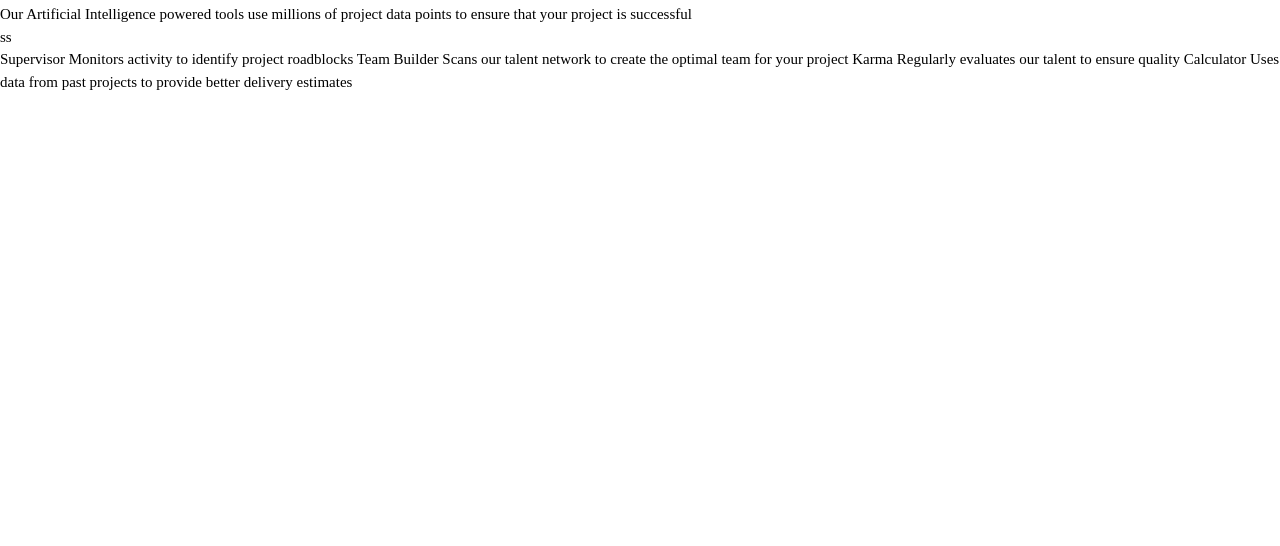
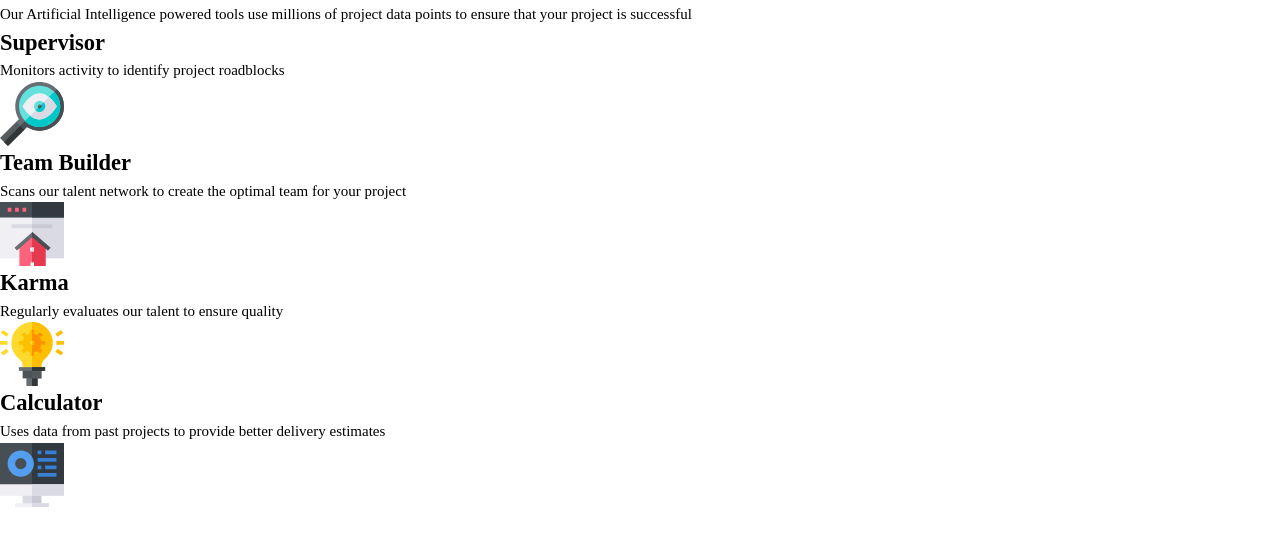
Before and after one commit to Flammendeingo-85/FourCards, a plain HTML site: page index.html in a window 1280 px wide. Shown: the part 42-588 px from the top of the page. Drawn offline with Linux system fonts and the light colour scheme.

Commit message:
refactor(html): add <h2>, <p> content to main section

```diff
--- a/index.html
+++ b/index.html
@@ -22,47 +22,32 @@
         <div class="layout-grid">
           <div class="col">
             <div class="card_1">
-              <h2></h2>ss
-              <p></p>
-              <img src="" alt="">
+              <h2>Supervisor</h2>
+              <p> Monitors activity to identify project roadblocks</p>
+              <img src="/images/icon-supervisor.svg" alt="">
             </div>
           </div>
           <div class="col">
             <div class="card_2">
-              <h2></h2>
-              <p></p>
-              <img src="" alt="">
+              <h2>Team Builder</h2>
+              <p>Scans our talent network to create the optimal team for your project</p>
+              <img src="/images/icon-team-builder.svg" alt="">
             </div>
             <div class="card_3">
-              <h2></h2>
-              <p></p>
-              <img src="" alt="">
+              <h2>Karma</h2>
+              <p>Regularly evaluates our talent to ensure quality</p>
+              <img src="/images/icon-karma.svg" alt="">
             </div>
           </div>
           <div class="col">
             <div class="card_4">
-              <h2></h2>
-              <p></p>
-              <img src="" alt="">
+              <h2>Calculator</h2>
+              <p>Uses data from past projects to provide better delivery estimates</p>
+              <img src="/images/icon-calculator.svg" alt="">
             </div>
           </div>
         </div>
       </div>
     </main>
-
-
-
-
-    Supervisor
-    Monitors activity to identify project roadblocks
-
-    Team Builder
-    Scans our talent network to create the optimal team for your project
-
-    Karma
-    Regularly evaluates our talent to ensure quality
-
-    Calculator
-    Uses data from past projects to provide better delivery estimates
   </body>
 </html>
```
